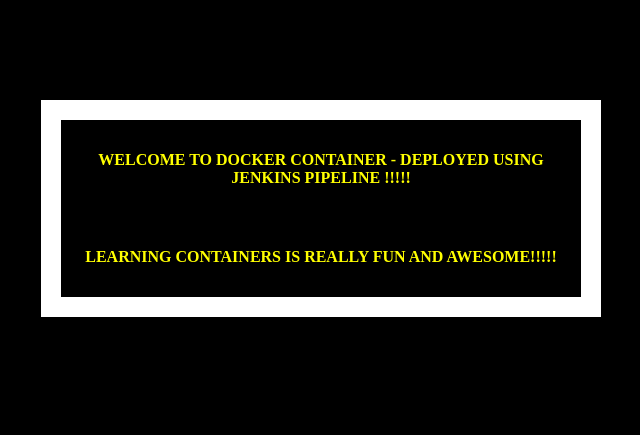
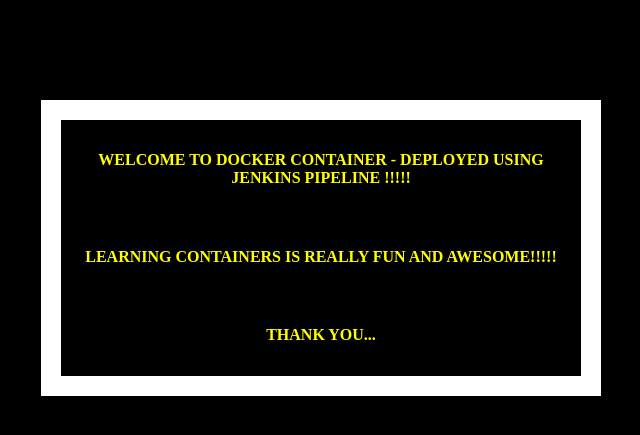
Before and after one commit to junnuvenu/Nginx_Proj, a Python web app: template templates/index.html in a window 1280 px wide. Shown: the top 435 px of the page, without its empty margins (319-959 px from the left). Run offline with Jinja, Linux system fonts and the light colour scheme; the template is opened without the code that fills it, so the values that code supplies are empty.

Commit message:
updated index.html

```diff
--- a/templates/index.html
+++ b/templates/index.html
@@ -22,6 +22,8 @@
       <h4>Welcome to Docker Container - Deployed using Jenkins Pipeline !!!!!</h4>
       <br>
        <h4>Learning containers is really fun and awesome!!!!!</h4>
+       <br>
+       <h4>Thank You...</h4>
     </div>
   </body>
 </html>
```
